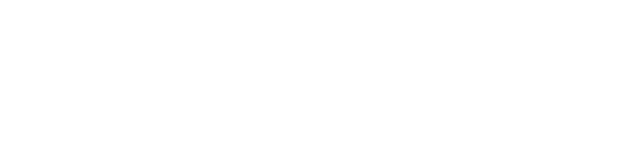
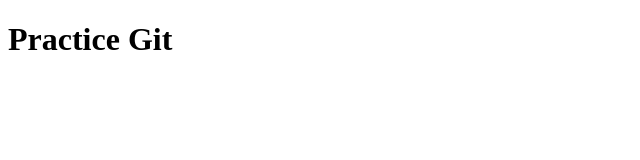
Before and after one commit to blovik/practice, a plain HTML site: page index.html in a window 1280 px wide. Shown: the whole page, without its empty margins (0-640 px from the left). Drawn offline with Linux system fonts and the light colour scheme.

Commit message:
added title and h1 title

```diff
--- a/index.html
+++ b/index.html
@@ -2,11 +2,11 @@
 <html lang="en">
 <head>
 	<meta charset="UTF-8">
-	<title>Document</title>
+	<title>Practice Git</title>
 	<link rel="stylesheet" href="css/style.css">
 </head>
 <body>
-
+	<h1>Practice Git</h1>
 
 	<script src="js/script.js"></script>
 </body>
```
